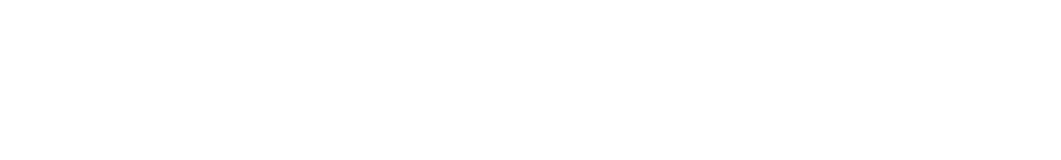
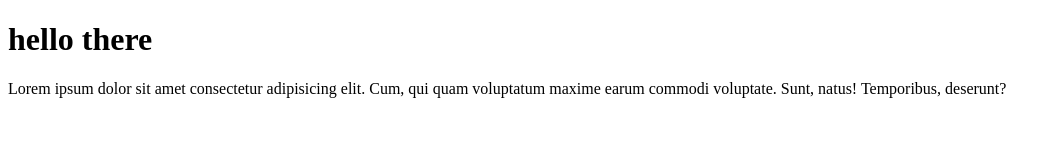
Before and after one commit to miraz-alvee/my-first-repo, a plain HTML site: page index.html in a window 1280 px wide. Shown: the whole page, without its empty margins (0-1061 px from the left). Drawn offline with Linux system fonts and the light colour scheme.

Commit message:
added header

```diff
--- a/index.html
+++ b/index.html
@@ -7,6 +7,7 @@
     <title>My first Repo</title>
 </head>
 <body>
-
+    <h1>hello there</h1>
+    <p>Lorem ipsum dolor sit amet consectetur adipisicing elit. Cum, qui quam voluptatum maxime earum commodi voluptate. Sunt, natus! Temporibus, deserunt?</p>
 </body>
 </html>
```
